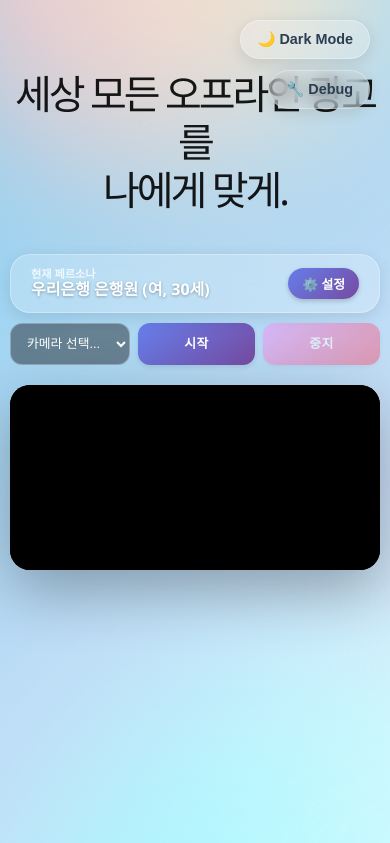
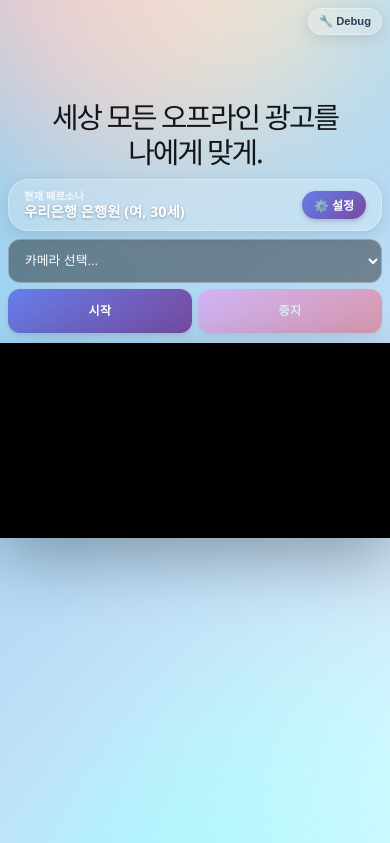
Before and after one commit to songleehyeon/2025-capstone-design, a Flask app: page / in a window 390 px wide; the page is wider, and only the part inside the window is pictured. Shown: the top 843 px of that part. Run offline with Flask 3, Linux system fonts and the light colour scheme.

Commit message:
feat: 테마 전환 버튼 기능 제거 및 스타일 개선

```diff
--- a/static/css/style.css
+++ b/static/css/style.css
@@ -9,84 +9,61 @@
     --anim-speed-fast: 15s;
     --anim-speed-slow: 12s;
 
-    /* [Light Mode: Holographic] */
-    --bg-light: linear-gradient(135deg, #89CFF0 0%, #E6E6FA 100%);
-    --text-light: #2C3E50;
-    --up-light: linear-gradient(80deg, rgba(125, 249, 255, 0.8), rgba(255, 255, 255, 0.9));
-    --down-light: linear-gradient(80deg, rgba(255, 183, 197, 0.8), rgba(255, 250, 205, 0.9));
-    --left-light: linear-gradient(80deg, rgba(238, 130, 238, 0.8), rgba(125, 249, 255, 0.9));
-    --right-light: linear-gradient(80deg, rgba(255, 0, 255, 0.4), rgba(137, 207, 240, 0.8));
-    --blend-mode-light: normal;
+    /* 배경 및 텍스트 색상 */
+    --bg: linear-gradient(135deg, #89CFF0 0%, #E6E6FA 100%);
+    --text: #2C3E50;
 
-    /* [Dark Mode: Neon] */
-    --bg-dark: #050505;
-    --text-dark: #ffffff;
-    --up-dark: radial-gradient(circle at center, rgba(0, 255, 255, 0.8), rgba(0, 100, 255, 0));
-    --down-dark: radial-gradient(circle at center, rgba(255, 0, 255, 0.8), rgba(120, 0, 255, 0));
-    --left-dark: linear-gradient(135deg, rgba(50, 50, 255, 0.9), rgba(0, 200, 255, 0));
-    --right-dark: radial-gradient(circle at center, rgba(0, 255, 150, 0.6), rgba(0, 20, 50, 0));
-    --blend-mode-dark: screen;
+    /* 오로라 효과 */
+    --up: linear-gradient(80deg, rgba(125, 249, 255, 0.8), rgba(255, 255, 255, 0.9));
+    --down: linear-gradient(80deg, rgba(255, 183, 197, 0.8), rgba(255, 250, 205, 0.9));
+    --left: linear-gradient(80deg, rgba(238, 130, 238, 0.8), rgba(125, 249, 255, 0.9));
+    --right: linear-gradient(80deg, rgba(255, 0, 255, 0.4), rgba(137, 207, 240, 0.8));
+    --blend-mode: normal;
 }
 
-/* 기본 스타일 (Light Mode) */
+/* 기본 스타일 */
 body {
     font-family: 'Segoe UI', -apple-system, BlinkMacSystemFont, sans-serif;
-    background-image: var(--bg-light);
+    background-image: var(--bg);
     background-color: #f0f0f0;
     min-height: 100vh;
-    color: var(--text-light);
+    color: var(--text);
     padding: 20px;
     overflow: auto;
-    transition: background 0.5s ease, color 0.5s ease; /* 부드러운 전환 효과 */
 }
 body.debug-active {
     overflow-y: auto;
 }
-/* 오로라 요소 기본값 */
+
+/* 오로라 요소 */
 section {
-    mix-blend-mode: var(--blend-mode-light);
-    transition: all 0.5s ease;
+    mix-blend-mode: var(--blend-mode);
 }
 
 #up {
     position: absolute; height: 800px; width: 800px; border-radius: 50%;
-    background: var(--up-light); filter: blur(80px); z-index: -1;
+    background: var(--up); filter: blur(80px); z-index: -1;
     animation: down var(--anim-speed-fast) infinite;
 }
 #down {
     position: absolute; right: 0; height: 500px; width: 500px; border-radius: 50%;
-    background: var(--down-light); filter: blur(80px); z-index: -1;
+    background: var(--down); filter: blur(80px); z-index: -1;
     animation: up var(--anim-speed-slow) infinite;
 }
 #left {
     position: absolute; height: 500px; width: 500px; border-radius: 50%;
-    background: var(--left-light); filter: blur(80px); z-index: -1;
+    background: var(--left); filter: blur(80px); z-index: -1;
     animation: left var(--anim-speed-slow) 1s infinite;
 }
 #right {
     position: absolute; height: 500px; width: 500px; border-radius: 50%;
-    background: var(--right-light); filter: blur(80px); z-index: -1;
+    background: var(--right); filter: blur(80px); z-index: -1;
     animation: right var(--anim-speed-fast) .5s infinite;
 }
 
-/* ========== Dark Mode 스타일 재정의 ========== */
-body.dark-mode {
-    background-image: none;
-    background-color: var(--bg-dark);
-    color: var(--text-dark);
-}
-
-body.dark-mode section { mix-blend-mode: var(--blend-mode-dark); }
-
-/* 다크모드 시 배경 그라디언트 교체 및 미세 조정 */
-body.dark-mode #up { background: var(--up-dark); filter: blur(60px); opacity: 0.8; border-radius: 40%; }
-body.dark-mode #down { background: var(--down-dark); filter: blur(70px); opacity: 0.8; border-radius: 45%; }
-body.dark-mode #left { background: var(--left-dark); opacity: 0.7; }
-body.dark-mode #right { background: var(--right-dark); filter: blur(60px); opacity: 0.6; border-radius: 30%; }
-
 /* 테마 전환 버튼 스타일 */
 .theme-toggle-btn {
-    position: fixed;
+    position: absolute;
     top: 20px;
     right: 20px;
     z-index: 100;
@@ -101,12 +78,12 @@ body.dark-mode #right { background: var(--right-dark); filter: blur(60px); opaci
     font-size: 0.9rem;
     cursor: pointer;
     box-shadow: 0 4px 15px rgba(0,0,0,0.1);
-    transition: all 0.3s ease;
+    transition: background 0.3s ease, box-shadow 0.3s ease;
 }
 
 .theme-toggle-btn:hover {
     background: rgba(255, 255, 255, 0.3);
-    transform: scale(1.05);
+    box-shadow: 0 6px 20px rgba(0,0,0,0.15);
 }
 .theme-toggle-btn.debug-btn {
     top: 70px; /* 20px(여백) + 40px(버튼높이) + 10px(간격) */
@@ -429,30 +406,163 @@ body.dark-mode #right { background: var(--right-dark); filter: blur(60px); opaci
 
 /* ========== 반응형 (모바일) ========== */
 @media (max-width: 768px) {
-    body { padding: 10px; }
-    .header h1 { font-size: 2.5rem; margin: 60px auto 40px auto; }
+    body {
+        padding: 0;
+        min-height: 100vh;
+    }
 
+    /* 컨테이너 전체 너비 */
+    .container {
+        max-width: 100%;
+        padding: 0;
+    }
+
+    /* 헤더 최소화 */
+    .header {
+        margin-bottom: 10px;
+        padding-top: 80px; /* 버튼 영역 확보 (Dark Mode + Debug Mode) */
+    }
+    .header h1 {
+        font-size: 1.8rem;
+        margin: 20px auto 10px auto;
+        letter-spacing: -2px;
+    }
+    .subtitle {
+        font-size: 0.85rem;
+        margin-bottom: 5px;
+    }
+
+    /* 테마/디버그 버튼 우측 상단 고정 (크기 축소) */
+    .theme-toggle-btn {
+        position: absolute;
+        top: 8px;
+        right: 8px;
+        padding: 6px 10px;
+        font-size: 0.7rem;
+        z-index: 100;
+        border-radius: 20px;
+    }
+    /* Debug 버튼만 유지 (Dark Mode 제거) */
+    .theme-toggle-btn {
+        top: 8px !important;
+    }
+
+    /* 컨트롤 레이아웃 */
     .top-controls {
         flex-direction: column;
         align-items: stretch;
-        gap: 10px;
+        gap: 8px;
+        margin-bottom: 10px;
+        padding: 0 8px;
+    }
+
+    /* 페르소나 디스플레이 */
+    .persona-display {
+        height: auto;
+        padding: 10px 15px;
+        min-width: auto;
+    }
+    .persona-label { font-size: 0.65rem; }
+    .persona-name { font-size: 0.9rem; }
+    .admin-link {
+        padding: 5px 12px;
+        font-size: 0.75rem;
+    }
+
+    /* 버튼 패널 */
+    .control-panel {
+        flex-wrap: wrap;
+        gap: 6px;
+    }
+
+    /* 버튼 터치 영역 확보 (최소 44px) */
+    .btn {
+        flex: 1 1 calc(50% - 3px);
+        min-width: 80px;
+        height: 44px;
+        font-size: 0.75rem;
+        padding: 0 10px;
+    }
+
+    /* 카메라 선택 */
+    .camera-selector {
+        flex: 1 1 100%;
+    }
+    .camera-dropdown {
+        width: 100%;
+        height: 44px;
+        font-size: 0.8rem;
+    }
+
+    /* 통계 숨김 */
+    .stats { display: none; }
+
+    /* 비디오 컨테이너 전체 너비 */
+    .video-container {
+        margin: 0 0 10px 0;
+        border-radius: 0;
+        max-width: 100%;
+        width: 100%;
+    }
+
+    /* 오버레이 카드 모바일 최적화 */
+    .overlay-card {
+        font-size: 0.65em;
+        padding: 5px 10px;
+        max-width: 180px;
+        min-width: 80px;
+    }
+
+    /* 로딩 인디케이터 */
+    .loading-indicator {
+        top: 5px;
+        right: 5px;
+        padding: 5px 10px;
+        font-size: 0.65em;
+        gap: 5px;
+    }
+    .spinner {
+        width: 12px;
+        height: 12px;
+    }
+
+    /* 디버그 패널 */
+    .debug-panel {
+        padding: 10px;
+        margin: 0 8px;
+        font-size: 0.85rem;
+    }
+    .debug-panel h3 {
+        font-size: 0.95rem;
+        margin-bottom: 10px;
+    }
+    #debug-info, #ocr-results {
+        padding: 10px;
+        font-size: 0.75rem;
+        max-height: 150px;
+    }
+}
+
+/* ========== 소형 모바일 (375px 이하) ========== */
+@media (max-width: 375px) {
+    .header h1 {
+        font-size: 1.5rem;
+        margin: 20px auto 15px auto;
     }
 
     .persona-display {
-        height: auto;
-        padding: 12px 20px;
+        padding: 8px 12px;
+    }
+    .persona-name { font-size: 0.85rem; }
+
+    .btn {
+        font-size: 0.7rem;
+        height: 42px;
     }
 
-    .control-panel {
-        justify-content: space-between;
+    .overlay-card {
+        font-size: 0.6em;
+        padding: 4px 8px;
+        max-width: 150px;
     }
-
-    /* 모바일에서 버튼 터치 영역 확보 */
-    .btn, .camera-dropdown {
-        flex: 1 0 auto;
-        height: 42px;
-        font-size: 0.8rem;
-    }
-
-    .stats { display: none; } /* 공간 부족 시 통계 숨김 */
 }
--- a/static/js/app.js
+++ b/static/js/app.js
@@ -95,32 +95,9 @@ class SmartAdARSystem {
         // 초기 데이터 로드
         await this.loadUserProfile();
         await this.loadCameras();
-        this.initThemeToggle();
 
         this.updateDebugInfo('시스템 초기화 완료');
 
-    }
-    initThemeToggle() {
-        const themeBtn = document.getElementById('theme-toggle');
-
-        // 저장된 테마 불러오기
-        const savedTheme = localStorage.getItem('theme');
-        if (savedTheme === 'dark') {
-            document.body.classList.add('dark-mode');
-            themeBtn.textContent = '☀️ Light Mode';
-        }
-
-        // 버튼 클릭 이벤트
-        themeBtn.addEventListener('click', () => {
-            document.body.classList.toggle('dark-mode');
-            const isDark = document.body.classList.contains('dark-mode');
-
-            // 텍스트 변경 및 저장
-            themeBtn.textContent = isDark ? '☀️ Light Mode' : '🌙 Dark Mode';
-            localStorage.setItem('theme', isDark ? 'dark' : 'light');
-
-            // 페르소나 텍스트 색상 등 가독성을 위해 UI 업데이트가 필요할 경우 여기서 처리
-        });
     }
 
     // [신규 기능] 화면 및 OCR 결과 초기화 (OCR도 일시정지)
--- a/templates/index.html
+++ b/templates/index.html
@@ -12,8 +12,7 @@
     <section id="left"></section>
     <section id="right"></section>
 
-    <button id="theme-toggle" class="theme-toggle-btn">🌙 Dark Mode</button>
-    <button id="toggle-debug" class="theme-toggle-btn debug-btn">🔧 Debug</button>
+    <button id="toggle-debug" class="theme-toggle-btn">🔧 Debug</button>
 
     <div id="backend-loading" class="backend-loading-overlay">
         <div class="backend-loading-content">
```
Also changed, not shown: static/css/admin.css (+49 -61 lines).
